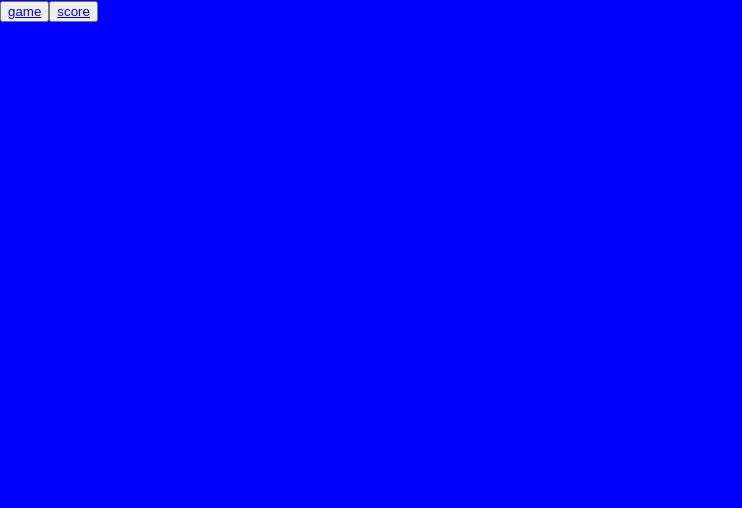
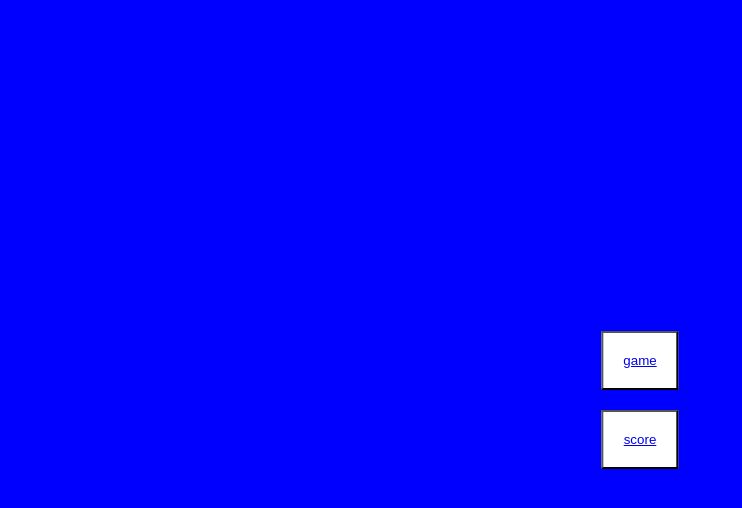
Before and after one commit to jeffersonoliveira-dev/battleship-war, a React (Create React App) app in the folder client/: page /dashboard in a window 1280 px wide. Shown: the top 508 px of the page, without its empty margins (0-742 px from the left). Built offline with nearby package versions, Linux system fonts and the light colour scheme.

Commit message:
styled stuff with redirecting

```diff
--- a/client/src/components/Form.tsx
+++ b/client/src/components/Form.tsx
@@ -2,9 +2,21 @@ import * as React from "react";
 import styled from "styled-components";
 import { RouteComponentProps, withRouter } from "react-router-dom";
 
+const Container = styled.div`
+  height: 100%;
+  width: 100%;
+`;
+
 const FormBox = styled.form`
-  width: 100%;
-  height: 100%;
+  margin-top: 20vh;
+  display: flex;
+  flex-direction: column;
+  text-align: center;
+`;
+
+const Item = styled.div`
+  justify-content: center;
+  margin: 5px;
 `;
 
 const Form: React.FC<RouteComponentProps> = props => {
@@ -32,15 +44,21 @@ const Form: React.FC<RouteComponentProps> = props => {
   };
 
   return (
-    <>
+    <Container>
       <FormBox>
-        <label>nickname:</label>
-        <input type="text" name="nick" id="nick" />
-        <label>password:</label>
-        <input type="password" name="password" id="pass" />
-        <input type="submit" value="log in" onClick={sendForm} />
+        <Item>
+          <label>nickname:</label>
+          <input type="text" name="nick" id="nick" />
+        </Item>
+        <Item>
+          <label>password:</label>
+          <input type="password" name="password" id="pass" />
+        </Item>
+        <Item>
+          <input type="submit" value="log in" onClick={sendForm} />
+        </Item>
       </FormBox>
-    </>
+    </Container>
   );
 };
 
--- a/client/src/components/GlobalStyles.tsx
+++ b/client/src/components/GlobalStyles.tsx
@@ -1,12 +1,12 @@
-import {createGlobalStyle} from "styled-components";
+import { createGlobalStyle } from "styled-components";
 
 const GlobalStyles = createGlobalStyle`
 body {
   position: relative;
-  height: 100%;
-  width: 100%.
+  height: 100vh;
+  width: 100vw.
   background-color: blue;
 }
-`
+`;
 
-export default GlobalStyles
+export default GlobalStyles;
--- a/client/src/routes/Dashboard.tsx
+++ b/client/src/routes/Dashboard.tsx
@@ -2,19 +2,39 @@ import * as React from "react";
 import { Link } from "react-router-dom";
 import styled from "styled-components";
 
-const Container = styled.div``;
+const Container = styled.div`
+  justify-content: center;
+  height: 100%;
+  width: 100%;
+`;
 // flex
+const Button = styled.button`
+  background-color: white;
+  padding: 20px;
+  margin: 10px;
+  color: blue;
+`;
+
+const Display = styled.div`
+  display: flex;
+  flex-direction: column;
+  position: absolute;
+  top: 50%;
+  left: 50%;
+  transform: translate(-50%, -50%);
+`;
+
 const Dashboard: React.FC = () => {
   return (
     <Container>
-      <div>
-        <button>
+      <Display>
+        <Button>
           <Link to="/game">game</Link>{" "}
-        </button>
-        <button>
+        </Button>
+        <Button>
           <Link to="/ranking">score</Link>{" "}
-        </button>
-      </div>
+        </Button>
+      </Display>
     </Container>
   );
 };
--- a/client/src/routes/Ranking.tsx
+++ b/client/src/routes/Ranking.tsx
@@ -1,6 +1,6 @@
 import * as React from "react";
 import styled from "styled-components";
-// need to install webpack to display ranking in real time
+// need to install websocket to display ranking in real time
 
 export const Container = styled.div``;
 
```
Also changed, not shown: 1 other file (tests, documents, lock files or other folders).
